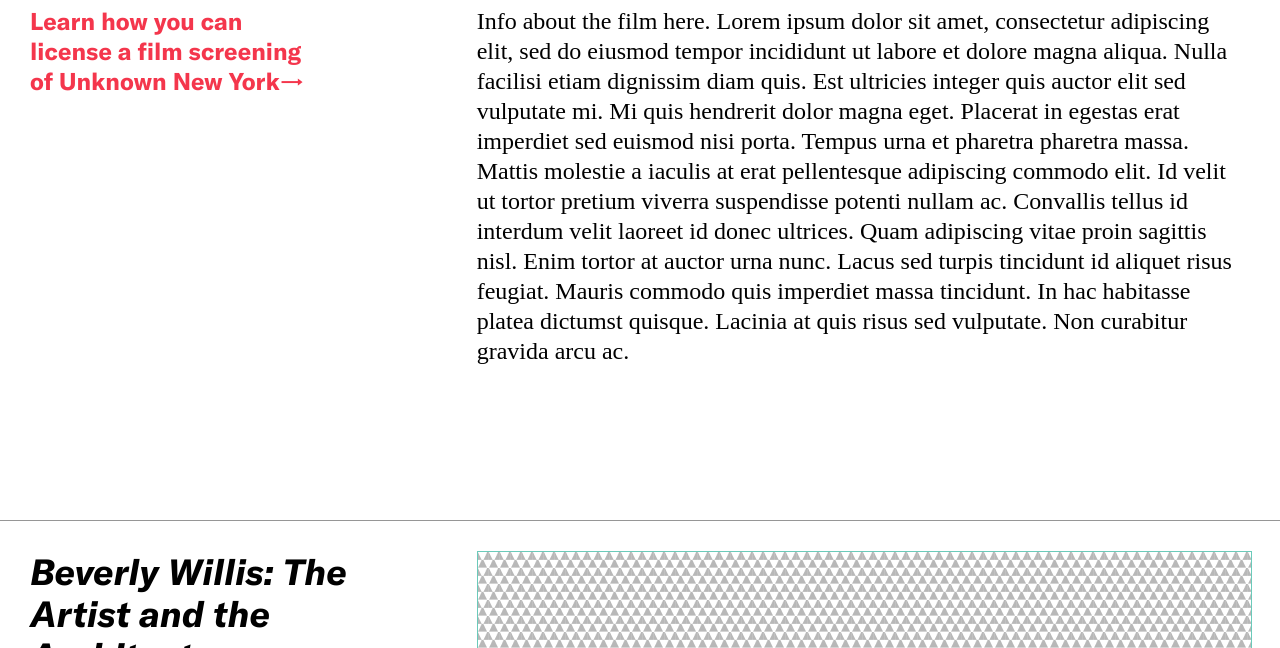
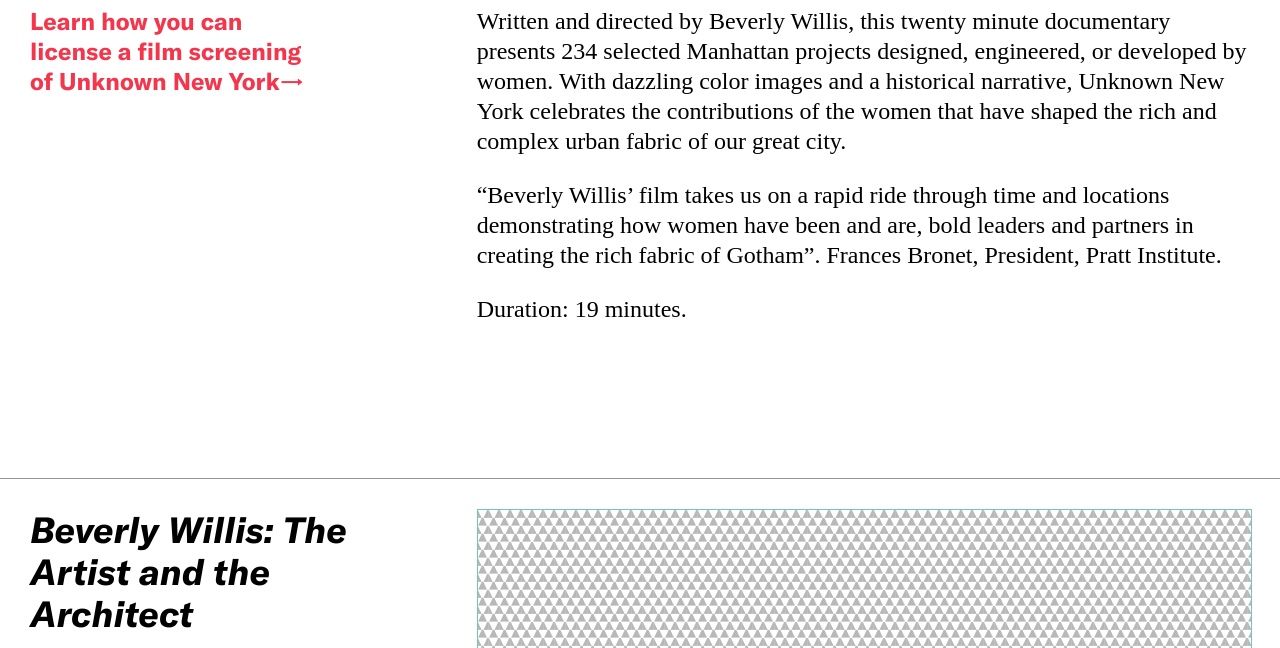
Before and after one commit to jengalas/bwaf-bbw, a Jekyll site: the page built from _resources/film-collection.md, in a window 1280 px wide and 900 px high, scrolled down 862 px, cut to the strip 252-900 px from the top of the window. Built offline with Jekyll 4.4.1, drawn with Linux system fonts in a browser that asks for light colours; some web fonts are replaced.

Commit message:
Update from Forestry.io Aislinn McNamara updated _resources/film-collection.md

```diff
--- a/_resources/film-collection.md
+++ b/_resources/film-collection.md
@@ -27,17 +27,14 @@
   alt_text: 'Unknown New York: The City That Women Built'
   section_break: true
 - template: text-block
-  text_block: Info about the film here. Lorem ipsum dolor sit amet, consectetur adipiscing
-    elit, sed do eiusmod tempor incididunt ut labore et dolore magna aliqua. Nulla
-    facilisi etiam dignissim diam quis. Est ultricies integer quis auctor elit sed
-    vulputate mi. Mi quis hendrerit dolor magna eget. Placerat in egestas erat imperdiet
-    sed euismod nisi porta. Tempus urna et pharetra pharetra massa. Mattis molestie
-    a iaculis at erat pellentesque adipiscing commodo elit. Id velit ut tortor pretium
-    viverra suspendisse potenti nullam ac. Convallis tellus id interdum velit laoreet
-    id donec ultrices. Quam adipiscing vitae proin sagittis nisl. Enim tortor at auctor
-    urna nunc. Lacus sed turpis tincidunt id aliquet risus feugiat. Mauris commodo
-    quis imperdiet massa tincidunt. In hac habitasse platea dictumst quisque. Lacinia
-    at quis risus sed vulputate. Non curabitur gravida arcu ac.
+  text_block: "Written and directed by Beverly Willis, this twenty minute documentary
+    presents 234 selected Manhattan projects designed, engineered, or developed by
+    women. With dazzling color images and a historical narrative, Unknown New York
+    celebrates the contributions of the women that have shaped the rich and complex
+    urban fabric of our great city.  \n  \n“Beverly Willis’ film takes us on a rapid
+    ride through time and locations demonstrating how women have been and are, bold
+    leaders and partners in creating the rich fabric of Gotham”. Frances Bronet, President,
+    Pratt Institute.  \n  \nDuration: 19 minutes."
   include_left-hand_column_text_: true
   lefthand_text:
     header_type: Link
```
